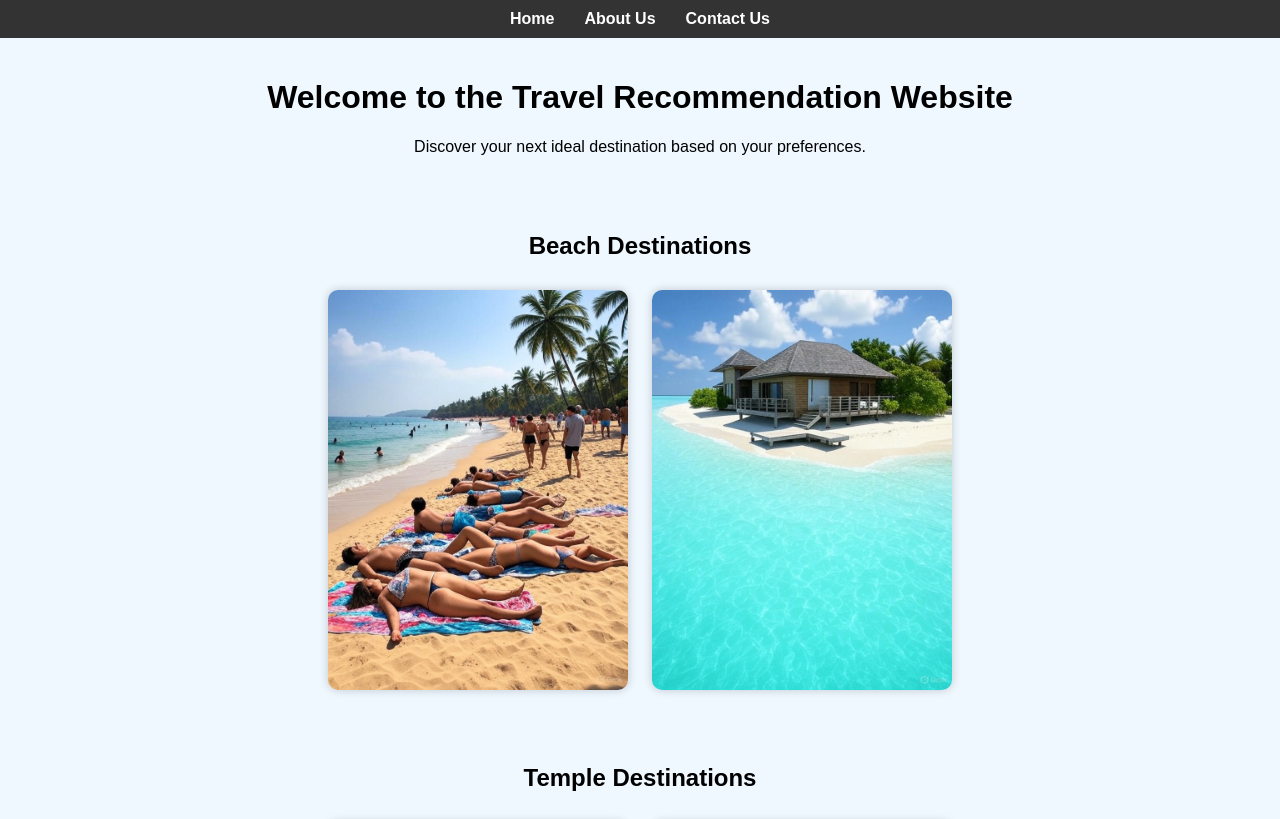
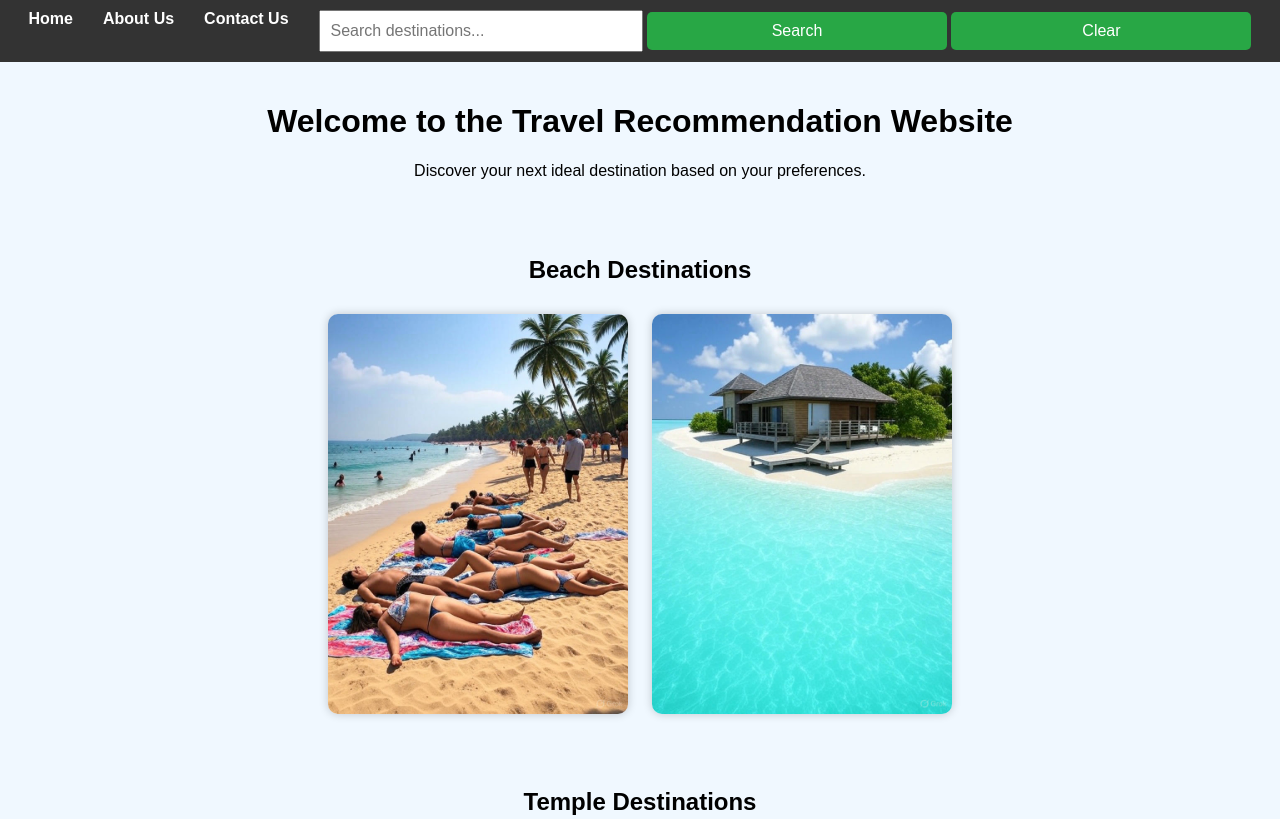
Before and after one commit to tanmayiee/travel-website-project, a plain HTML site: page index.html in a window 1280 px wide. Shown: the top 819 px of the page. Drawn offline with Linux system fonts and the light colour scheme.

Commit message:
Update index.html

```diff
--- a/index.html
+++ b/index.html
@@ -12,6 +12,11 @@
       <li><a href="index.html">Home</a></li>
       <li><a href="about.html">About Us</a></li>
       <li><a href="contact.html">Contact Us</a></li>
+      <li>
+        <input type="text" id="searchBar" placeholder="Search destinations...">
+        <button onclick="searchFunction()">Search</button>
+        <button onclick="clearSearch()">Clear</button>
+      </li>
     </ul>
   </nav>
 
```
